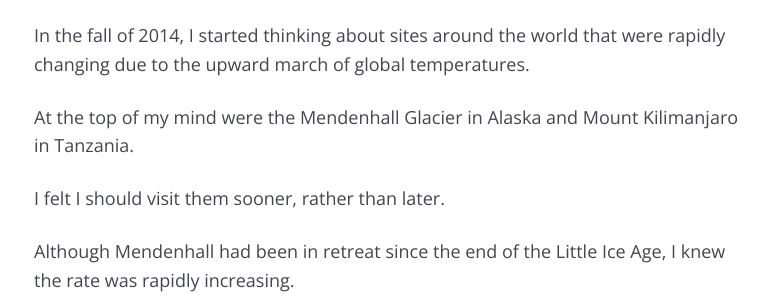
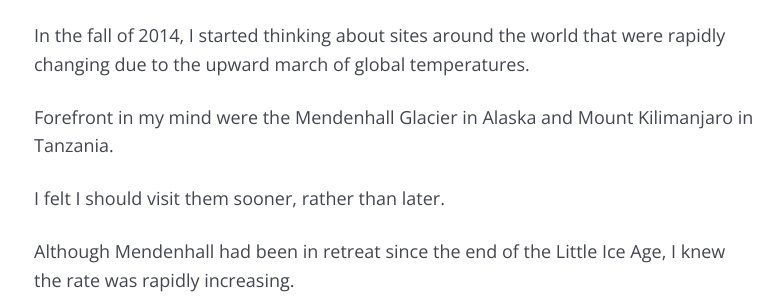
Before and after one commit to mcknightlabs/rtmup, a Jekyll site: the page built from _posts/goal/2016-05-02-icecaves.md, in a window 1280 px wide and 900 px high. Shown: the part 292-592 px from the top of the window, without its empty margins (246-1029 px from the left). Built offline with Jekyll 4.4.1, drawn with Linux system fonts in a browser that asks for light colours.

Commit message:
ice caves

```diff
--- a/_posts/goal/2016-05-02-icecaves.md
+++ b/_posts/goal/2016-05-02-icecaves.md
@@ -12,7 +12,7 @@ tags:
 
 In the fall of 2014, I started thinking about sites around the world that were rapidly changing due to the upward march of global temperatures.
 
-At the top of my mind were the Mendenhall Glacier in Alaska and Mount Kilimanjaro in Tanzania.
+Forefront in my mind were the Mendenhall Glacier in Alaska and Mount Kilimanjaro in Tanzania.
 
 I felt I should visit them sooner, rather than later.
 
```
